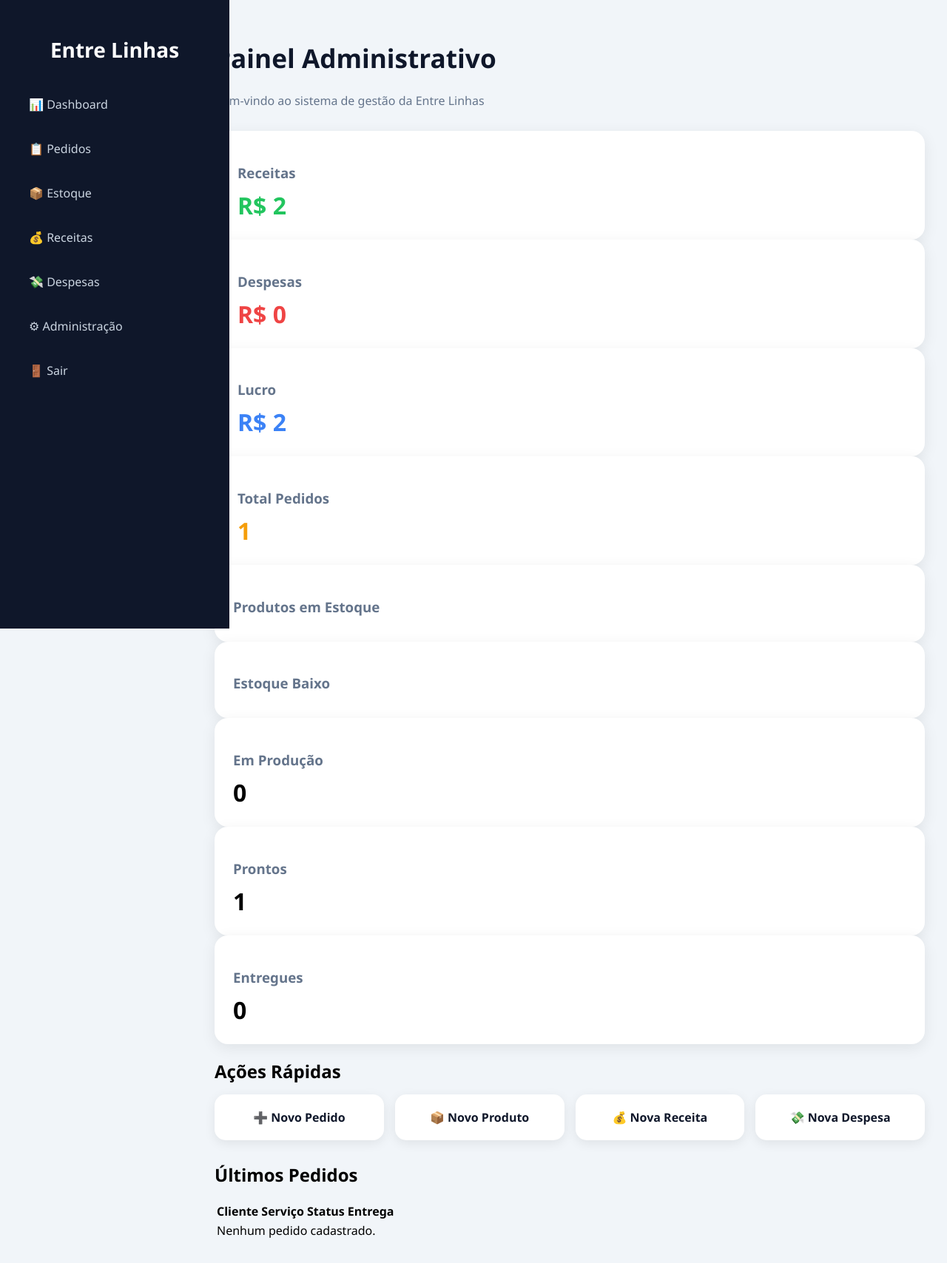
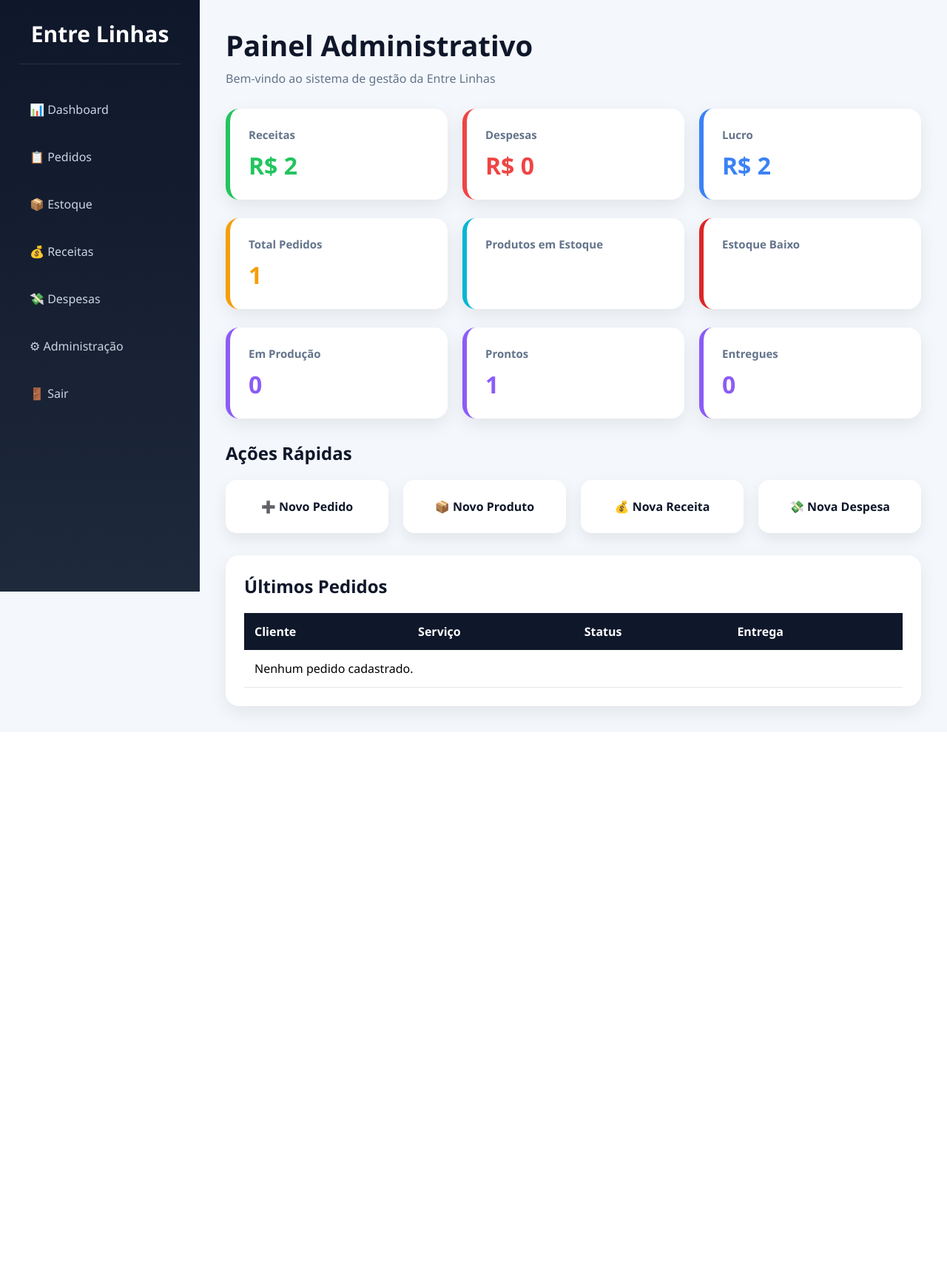
Before and after one commit to GuiMaciel29/django-sistema-entrelinhas, a Django app: page /dashboard/ in a window 1280 px wide. Shown: the whole page at 74% size. After the commit the page ends 978 px from the top, so only its background shows below. Run offline with Django 5.2, Linux system fonts and the light colour scheme; a user stored in the database is signed in; data comes from the database, SQL or seed files in the repository; data that the repository does not hold is empty.

Commit message:
Atualização css

```diff
--- a/core/static/css/dashboard.css
+++ b/core/static/css/dashboard.css
@@ -1,106 +1,110 @@
-body{
+*{
 margin:0;
-display:flex;
-min-height:100vh;
-background:#f1f5f9;
+padding:0;
+box-sizing:border-box;
 font-family:'Segoe UI',sans-serif;
 }
 
+body{
+background:#f4f7fb;
+display:flex;
+min-height:100vh;
+}
+
+/* =========================
+SIDEBAR
+========================= */
+
 .sidebar{
-width:260px;
-background:#0f172a;
+width:270px;
+background:linear-gradient(180deg,#0f172a,#1e293b);
 color:white;
 position:fixed;
 top:0;
 left:0;
 height:100vh;
 padding:25px;
+overflow-y:auto;
 }
 
 .logo{
 text-align:center;
-margin-bottom:30px;
+margin-bottom:35px;
+padding-bottom:20px;
+border-bottom:1px solid rgba(255,255,255,.1);
 }
 
 .logo h2{
-font-size:28px;
+font-size:30px;
+font-weight:700;
 }
 
 .sidebar nav{
 display:flex;
 flex-direction:column;
-gap:10px;
+gap:12px;
 }
 
 .sidebar nav a{
+text-decoration:none;
 color:#cbd5e1;
-text-decoration:none;
-padding:14px;
-border-radius:10px;
+padding:15px;
+border-radius:12px;
 transition:.3s;
+font-weight:500;
 }
 
 .sidebar nav a:hover{
-background:#1e293b;
+background:#2563eb;
 color:white;
+transform:translateX(5px);
 }
 
+/* =========================
+CONTEÚDO
+========================= */
+
 .main-content{
-margin-left:260px;
-width:100%;
-padding:30px;
+margin-left:270px;
+flex:1;
+padding:35px;
 }
 
-@media(max-width:900px){
-
-
-.sidebar{
-    position:relative;
-    width:100%;
-    height:auto;
-}
-
-.main-content{
-    margin-left:0;
-    padding:20px;
-}
-
-body{
-    flex-direction:column;
-}
-
-
-}
-
+/* =========================
+HEADER
+========================= */
 
 .dashboard-header{
 margin-bottom:30px;
 }
 
 .dashboard-header h1{
-    font-size:2.2rem;
+font-size:2.4rem;
 color:#0f172a;
+margin-bottom:8px;
 }
 
 .dashboard-header p{
 color:#64748b;
-    margin-top:5px;
+font-size:1rem;
 }
 
-/* CARDS */
+/* =========================
+CARDS
+========================= */
 
-.cards-grid{
+.cards{
 display:grid;
-    grid-template-columns:repeat(auto-fit,minmax(250px,1fr));
+grid-template-columns:repeat(auto-fit,minmax(240px,1fr));
 gap:20px;
-    margin-bottom:30px;
+margin-bottom:25px;
 }
 
 .card{
 background:white;
+padding:25px;
 border-radius:18px;
-    padding:25px;
-    box-shadow:0 5px 20px rgba(0,0,0,.08);
+box-shadow:0 8px 25px rgba(0,0,0,.08);
 transition:.3s;
 }
 
@@ -111,12 +115,15 @@
 .card h3{
 color:#64748b;
 margin-bottom:10px;
+font-size:15px;
 }
 
 .card span{
 font-size:2rem;
 font-weight:700;
 }
+
+/* CORES */
 
 .receita{
 border-left:6px solid #22c55e;
@@ -150,81 +157,155 @@
 color:#f59e0b;
 }
 
-/* ATALHOS */
+.estoque{
+border-left:6px solid #06b6d4;
+}
+
+.estoque span{
+color:#06b6d4;
+}
+
+.alerta{
+border-left:6px solid #dc2626;
+}
+
+.alerta span{
+color:#dc2626;
+}
+
+.status{
+border-left:6px solid #8b5cf6;
+}
+
+.status span{
+color:#8b5cf6;
+}
+
+/* =========================
+ATALHOS
+========================= */
 
 .atalhos{
-    margin-bottom:30px;
+margin:30px 0;
 }
 
 .atalhos h2{
-    margin-bottom:15px;
+margin-bottom:20px;
+color:#0f172a;
 }
 
 .atalhos-grid{
 display:grid;
 grid-template-columns:repeat(auto-fit,minmax(220px,1fr));
-    gap:15px;
+gap:20px;
 }
 
 .atalho{
 background:white;
-    padding:20px;
+padding:25px;
+text-decoration:none;
+text-align:center;
 border-radius:15px;
-    text-decoration:none;
 color:#0f172a;
 font-weight:600;
-    text-align:center;
-    box-shadow:0 4px 15px rgba(0,0,0,.08);
+box-shadow:0 8px 20px rgba(0,0,0,.08);
 transition:.3s;
 }
 
 .atalho:hover{
 background:#2563eb;
 color:white;
+transform:translateY(-5px);
 }
 
-/* STATUS */
+/* =========================
+ÚLTIMOS PEDIDOS
+========================= */
 
-.status-grid{
-    display:grid;
-    grid-template-columns:repeat(auto-fit,minmax(250px,1fr));
-    gap:20px;
-}
-
-.status-card{
+.ultimos{
 background:white;
 padding:25px;
 border-radius:18px;
-    box-shadow:0 5px 20px rgba(0,0,0,.08);
-    text-align:center;
+box-shadow:0 8px 25px rgba(0,0,0,.08);
+margin-top:30px;
 }
 
-.status-card h3{
-    color:#64748b;
-    margin-bottom:10px;
+.ultimos h2{
+margin-bottom:20px;
+color:#0f172a;
 }
 
-.status-card span{
-    font-size:2rem;
-    font-weight:700;
-    color:#8b5cf6;
+.ultimos table{
+width:100%;
+border-collapse:collapse;
 }
 
-/* RESPONSIVO */
+.ultimos th{
+background:#0f172a;
+color:white;
+padding:14px;
+text-align:left;
+}
 
-@media (max-width: 768px){
+.ultimos td{
+padding:14px;
+border-bottom:1px solid #e5e7eb;
+}
+
+.ultimos tr:hover{
+    background:#f8fafc;
+}
+/* =========================
+RESPONSIVO
+=========================*/
+
+@media(max-width:900px){
+
+
+body{
+    flex-direction:column;
+}
+
+.sidebar{
+    position:relative;
+    width:100%;
+    height:auto;
+}
+
+.main-content{
+    margin-left:0;
+    padding:20px;
+}
+
+.cards{
+    grid-template-columns:1fr;
+}
+
+.atalhos-grid{
+    grid-template-columns:1fr;
+}
+
+.ultimos{
+    overflow-x:auto;
+}
+
+
+}
+
+@media(max-width:500px){
+
 
 .dashboard-header h1{
     font-size:1.8rem;
 }
 
-    .card span,
-    .status-card span{
+.card span{
     font-size:1.6rem;
 }
 
-    .main{
-        padding:20px;
+.sidebar nav a{
+    font-size:14px;
 }
 
+
 }
```
Lines whose indentation alone changed are shown as unchanged.
